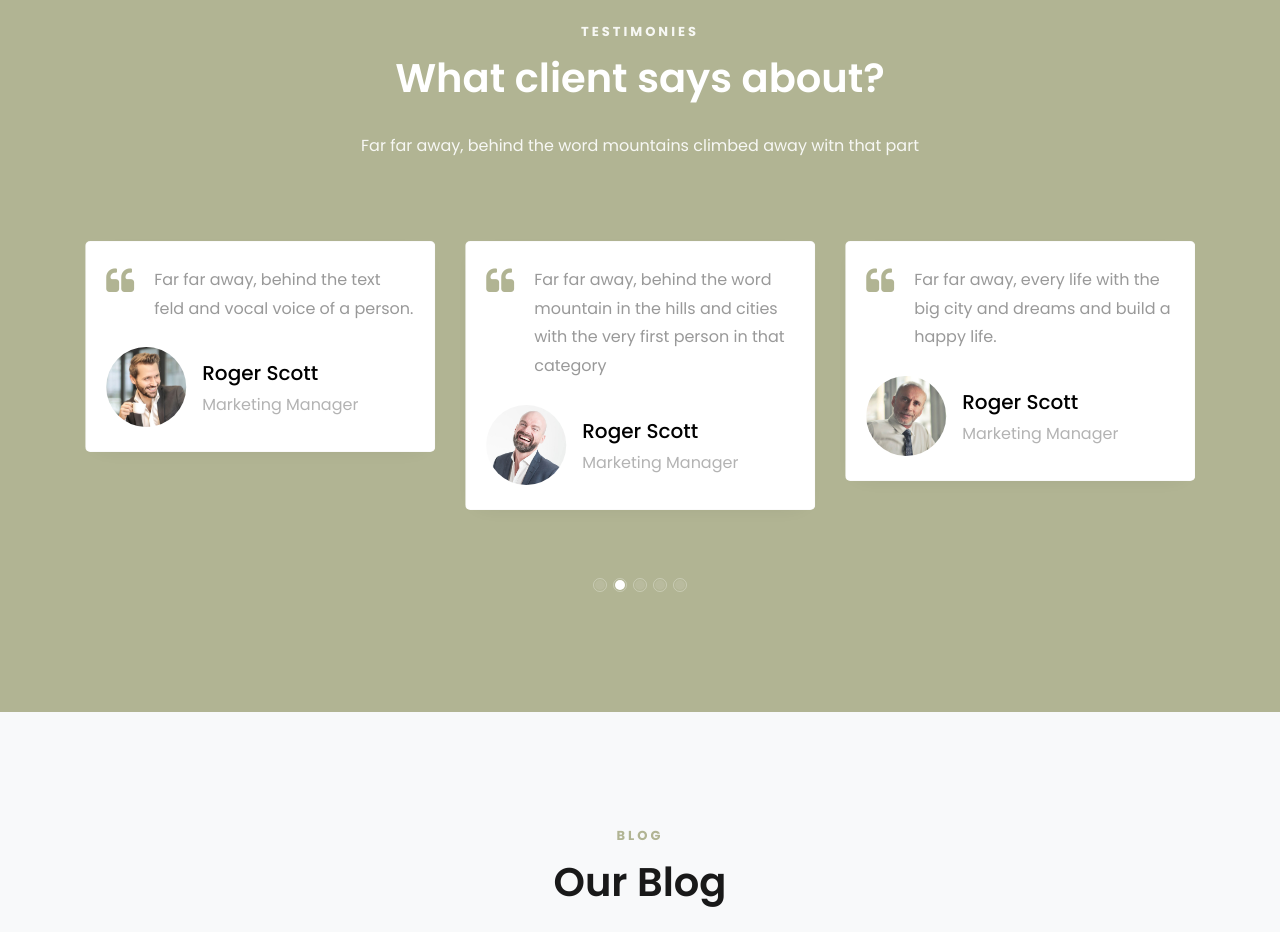
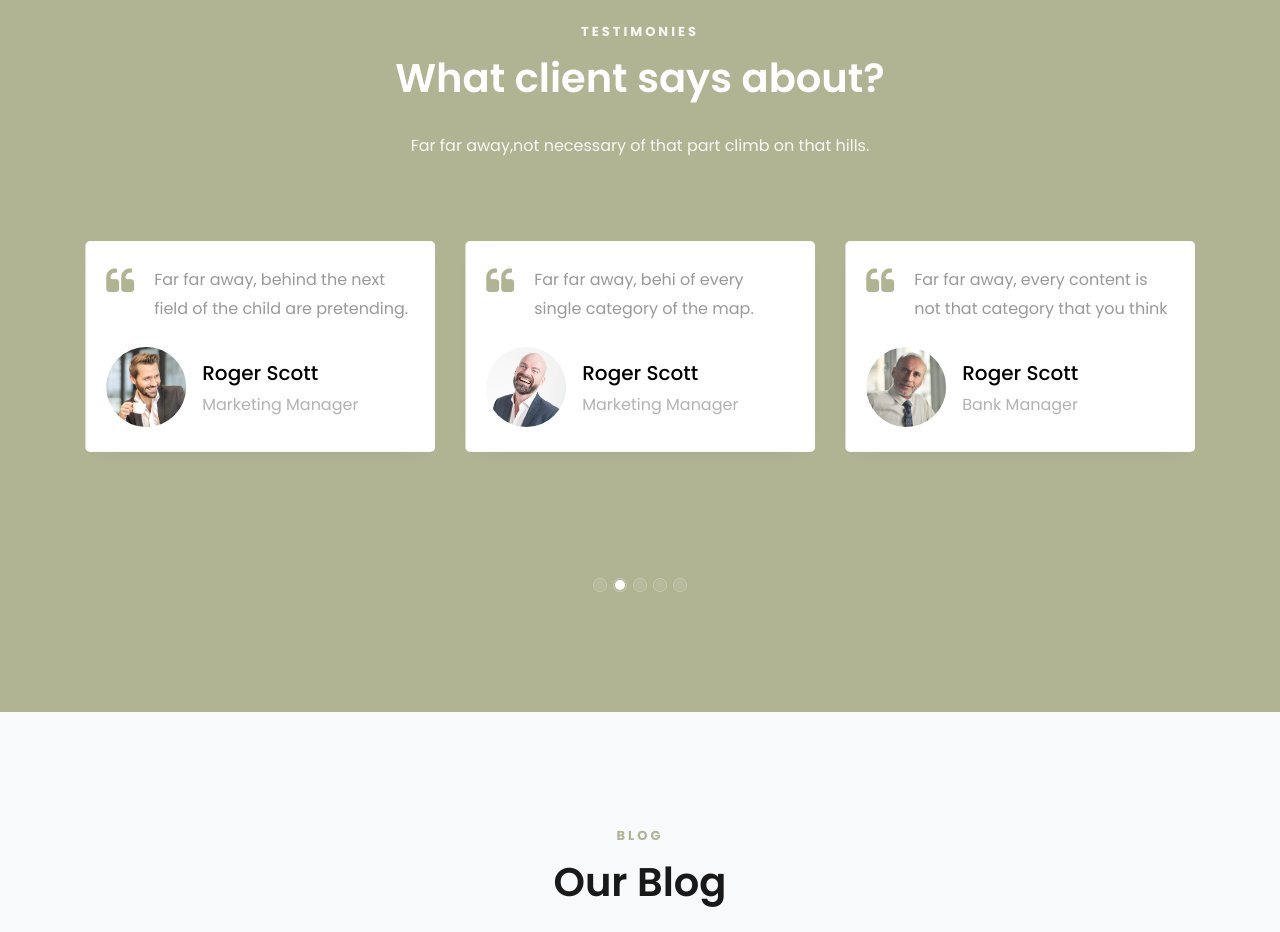
Before and after one commit to alijabhujel/Portfolio, a plain HTML site: page themewagon.github.io/clyde/index.html in a window 1280 px wide. Shown: the part 5340-6272 px from the top of the page. Drawn offline with Linux system fonts and the light colour scheme; some packages are replaced by stand-ins of ours; no server answers.

Commit message:
minor change

```diff
--- a/themewagon.github.io/clyde/index.html
+++ b/themewagon.github.io/clyde/index.html
@@ -599,7 +599,7 @@
 				<div class="col-md-12 heading-section heading-section-white text-center ftco-animate">
 					<span class="subheading">Testimonies</span>
 					<h2 class="mb-4">What client says about?</h2>
-					<p>Far far away, behind the word mountains climbed away witn that part</p>
+					<p>Far far away,not necessary of that part climb on that hills.</p>
 				</div>
 			</div>
 			<div class="row ftco-animate">
@@ -609,7 +609,7 @@
 							<div class="testimony-wrap py-4">
 								<div class="text">
 									<span class="fa fa-quote-left"></span>
-									<p class="mb-4 pl-5">Far far away, behind the text feld and vocal voice of a person.</p>
+									<p class="mb-4 pl-5">Far far away, behind the next field of the child are pretending.</p>
 									<div class="d-flex align-items-center">
 										<div class="user-img" style="background-image: url(images/person_1.jpg)"></div>
 										<div class="pl-3">
@@ -624,7 +624,7 @@
 							<div class="testimony-wrap py-4">
 								<div class="text">
 									<span class="fa fa-quote-left"></span>
-									<p class="mb-4 pl-5">Far far away, behind the word mountain in the hills and cities with the very first person in that category</p>
+									<p class="mb-4 pl-5">Far far away, behi of every single category of the map.</p>
 									<div class="d-flex align-items-center">
 										<div class="user-img" style="background-image: url(images/person_2.jpg)"></div>
 										<div class="pl-3">
@@ -639,12 +639,12 @@
 							<div class="testimony-wrap py-4">
 								<div class="text">
 									<span class="fa fa-quote-left"></span>
-									<p class="mb-4 pl-5">Far far away, every life with the big city and dreams and build a happy life.</p>
+									<p class="mb-4 pl-5">Far far away, every content is not that category that you think</p>
 									<div class="d-flex align-items-center">
 										<div class="user-img" style="background-image: url(images/person_3.jpg)"></div>
 										<div class="pl-3">
 											<p class="name">Roger Scott</p>
-											<span class="position">Marketing Manager</span>
+											<span class="position">Bank Manager</span>
 										</div>
 									</div>
 								</div>
@@ -654,12 +654,12 @@
 							<div class="testimony-wrap py-4">
 								<div class="text">
 									<span class="fa fa-quote-left"></span>
-									<p class="mb-4 pl-5">Far far away, behind the word mountains sometime well with the following people with the followers and suitable .</p>
+									<p class="mb-4 pl-5">Far far away from the office in the courtesy</p>
 									<div class="d-flex align-items-center">
 										<div class="user-img" style="background-image: url(images/person_1.jpg)"></div>
 										<div class="pl-3">
 											<p class="name">Roger Scott</p>
-											<span class="position">Marketing Manager</span>
+											<span class="position">Bank Manager</span>
 										</div>
 									</div>
 								</div>
```
